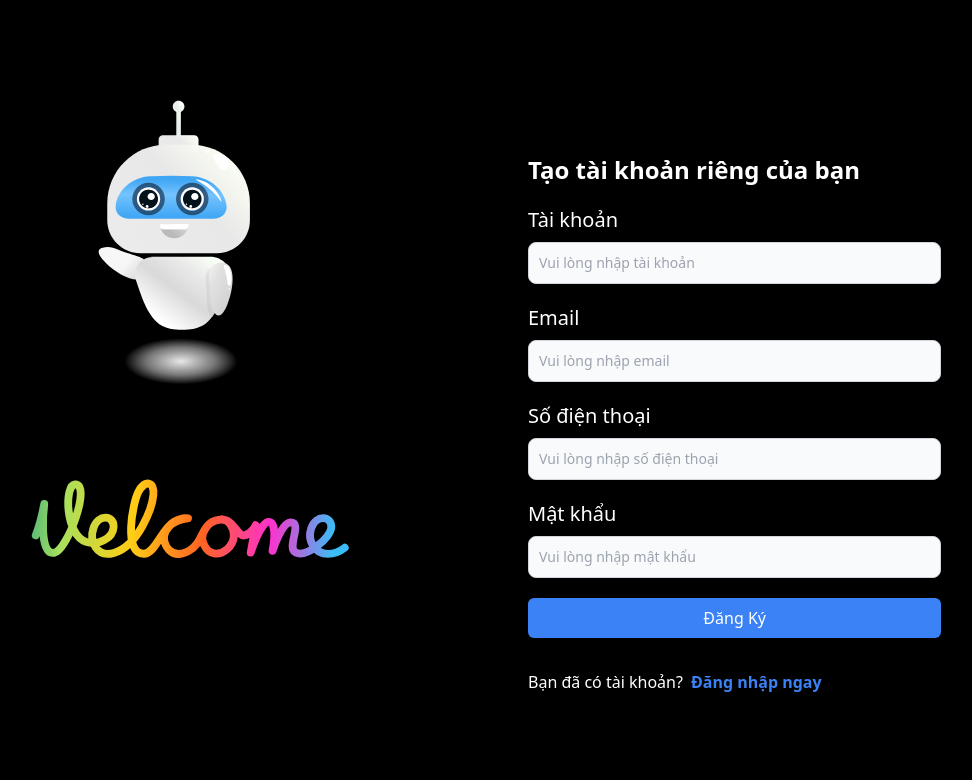
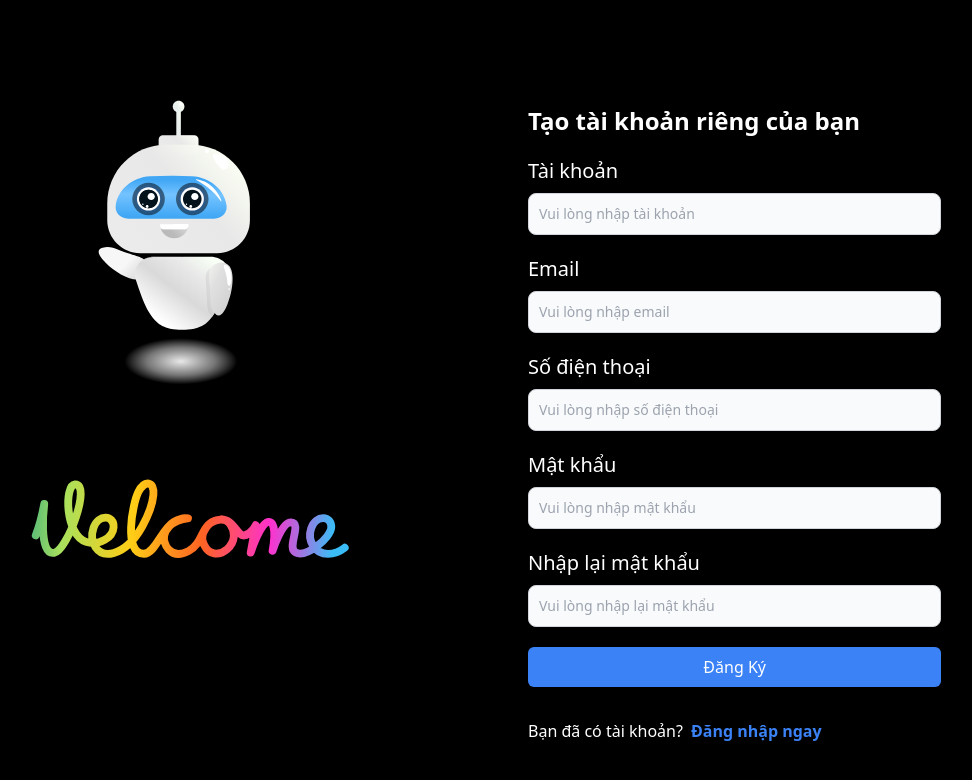
Before and after one commit to TuTruc37/Capstone-movie, a React (Vite) app: page /register in a window 1280 px wide. Shown: the top 780 px of the page, without its empty margins (132-1104 px from the left). Built offline with nearby package versions, Linux system fonts and the light colour scheme.

Commit message:
update them inputCustom nhập lại mật khẩu

```diff
--- a/src/components/Form/FormRegister/FormRegister.jsx
+++ b/src/components/Form/FormRegister/FormRegister.jsx
@@ -65,6 +65,9 @@ const FormRegister = () => {
             /^(?=.*\d)(?=.*[a-z])(?=.*[A-Z])[0-9a-zA-Z]{8,}$/,
             'Vui lòng nhập mật khẩu bao gồm ít nhất 1 ký tự viết hoa và số'
           ),
+        nhapLaiMatKhau: Yup.string()
+          .required('Vui lòng không bỏ trống')
+          .oneOf([Yup.ref('matKhau')], 'Mật khẩu không trùng khớp'),
       }),
     });
   return (
@@ -118,7 +121,18 @@ const FormRegister = () => {
           className="col-span-2"
           value={values.matKhau}
         />
-
+        <InputCustom
+          label="Nhập lại mật khẩu"
+          name="nhapLaiMatKhau"
+          handleChange={handleChange}
+          handleBlur={handleBlur}
+          placeholder="Vui lòng nhập lại mật khẩu"
+          type="password"
+          error={errors.nhapLaiMatKhau}
+          touched={touched.nhapLaiMatKhau}
+          className="col-span-2"
+          value={values.nhapLaiMatKhau}
+        />
         <div>
           <button
             className="bg-blue-500 hover:bg-blue-700 text-white px-5 py-2 rounded-md w-full text-center"
```
